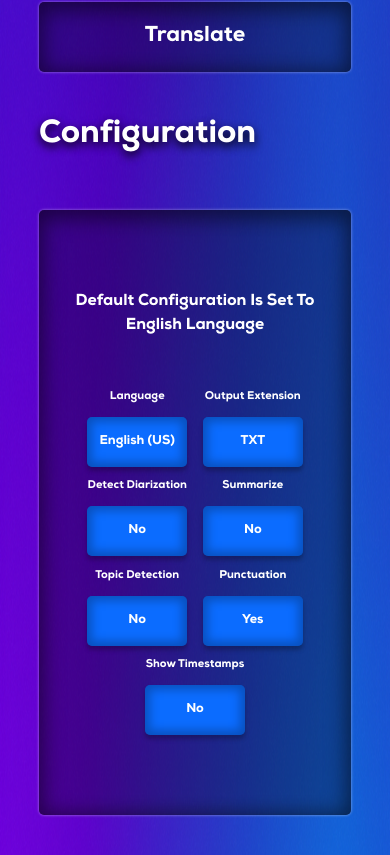
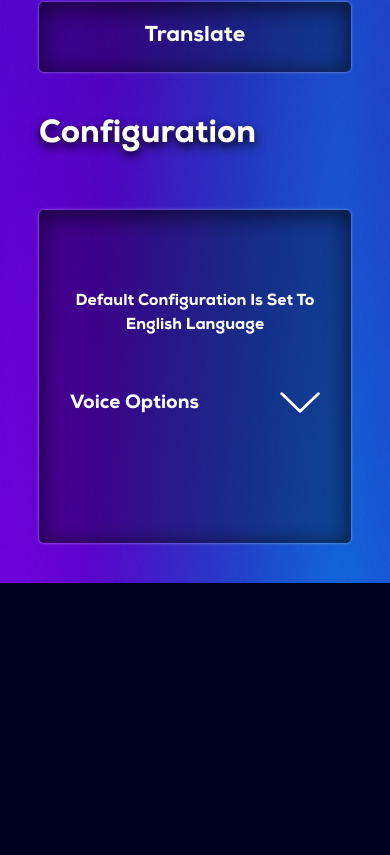
Before and after one commit to Intrgalactic/create-boss-test, a React (Vite) app: page /dashboard/services/speech-to-text in a window 390 px wide. Shown: the part 1340-2195 px from the top of the page. After the commit the page ends 1923 px from the top, so only its background shows below. Built offline with nearby package versions, Linux system fonts and the light colour scheme; no server answers.

Commit message:
added button appearance

```diff
--- a/src/index.css
+++ b/src/index.css
@@ -1721,7 +1721,8 @@ footer {
 }
 
 .text-to-speech-dashboard .dashboard__select-button,
-.speech-to-text-dashboard .dashboard__select-button {
+.speech-to-text-dashboard .dashboard__select-button,
+.subtitles-to-video-dashboard .dashboard__select-button {
   width: 150px;
   color: white;
   font-size: 0.8em;
@@ -1732,9 +1733,46 @@ footer {
 .subtitles-to-video-dashboard .dashboard__service-options-row .call-to-action-btn {
   width: 150px;
   border-radius: 5px;
-  box-shadow: 0px 4px 4px rgba(0, 0, 0, 0.25), 0px 0px 10px 5px rgba(0, 0, 0, 0.25) inset;
   height: 65px;
   font-size: 1em;
+  align-items: center;
+  appearance: none;
+  background-image: radial-gradient(100% 100% at 100% 0, #C900FF 0, #5500FF 100%);
+  border: 0;
+  box-shadow: rgba(45, 35, 66, .4) 0 2px 4px,rgba(45, 35, 66, .3) 0 7px 13px -3px,rgba(58, 65, 111, .5) 0 -3px 0 inset;
+  box-sizing: border-box;
+  color: #fff;
+  cursor: pointer;
+  display: inline-flex;
+  justify-content: center;
+  line-height: 1;
+  list-style: none;
+  overflow: hidden;
+  padding-left: 16px;
+  padding-right: 16px;
+  position: relative;
+  text-align: left;
+  text-decoration: none;
+  transition: box-shadow .15s,transform .15s;
+  user-select: none;
+  -webkit-user-select: none;
+  touch-action: manipulation;
+  white-space: nowrap;
+  will-change: box-shadow,transform;
+}
+.text-to-speech-dashboard .dashboard__service-options-row .call-to-action-btn,
+.speech-to-text-dashboard .dashboard__service-options-row .call-to-action-btn {
+  background-image: radial-gradient(100% 100% at 100% 0, #00A2FE 0, #5468ff 100%);
+}
+
+.text-to-speech-dashboard .dashboard__service-options-row .call-to-action-btn:hover,
+.speech-to-text-dashboard .dashboard__service-options-row .call-to-action-btn:hover {
+  box-shadow: rgba(45, 35, 66, .4) 0 4px 8px, rgba(45, 35, 66, .3) 0 7px 13px -3px, #003AFE 0 -3px 0 inset;
+  transform: translateY(-2px);
+}
+.subtitles-to-video-dashboard .dashboard__service-options-row .call-to-action-btn:hover {
+  box-shadow: rgba(45, 35, 66, .4) 0 4px 8px, rgba(45, 35, 66, .3) 0 7px 13px -3px, #4B0BBB 0 -3px 0 inset;
+  transform: translateY(-2px);
 }
 
 .visible-list {
@@ -1950,6 +1988,27 @@ footer {
 .speech-to-text-dashboard .dashboard__select-box-optgroup {
   background-color: #004FC5;
 }
+.downloading-loader-container {
+  padding:30px;
+  max-width: 60vw;
+  margin:auto;
+  background-color: rgba(80, 74, 255, 0.9);
+  box-shadow: rgba(0, 0, 0, 0.17) 0px -23px 25px 0px inset, rgba(0, 0, 0, 0.15) 0px -36px 30px 0px inset, rgba(0, 0, 0, 0.1) 0px -79px 40px 0px inset, rgba(0, 0, 0, 0.06) 0px 2px 1px, rgba(0, 0, 0, 0.09) 0px 4px 2px, rgba(0, 0, 0, 0.09) 0px 8px 4px, rgba(0, 0, 0, 0.09) 0px 16px 8px, rgba(0, 0, 0, 0.09) 0px 32px 16px;
+  border-radius: 15px;
+}
+.downloading-loader-container p {
+  width: 80%;
+  text-shadow: 0px 1px 5px rgba(0, 0, 0, 0.3);
+  padding-block:20px;
+  margin:auto;
+}
+.downloading-loader-container p:first-of-type {
+  font-family: NexaHeavy;
+}
+.downloading-loader-container p:last-of-type {
+  font-family: NexaRegular;
+}
+
 @keyframes lds-ellipsis1 {
   0% {
     transform: scale(0);
@@ -2581,11 +2640,12 @@ footer {
     height: 50px;
     font-size: 1em;
   }
-
-  .dashboard__service-options-row {
-    width: 100%;
-  }
-
+  .dashboard__service-options-row__container {
+    margin-bottom: 30px;
+  }
+  .dashboard__service-options-row__container-heading h1 {
+    font-size: 1.2em;
+  }
   .dashboard__service-input-container .section-heading {
     font-size: 1.5em;
     text-align: left;
@@ -2648,10 +2708,11 @@ footer {
     width: 100%;
   }
   .dashboard__service-options-row {
-    height: fit-content;
-    max-height: fit-content;
-    overflow: visible;
+
     justify-content: center;
+  }
+  .downloading-loader-container p {
+    width: 95%;
   }
 }
 
--- a/src/layouts/dashboards/dashboard-video-left-section.jsx
+++ b/src/layouts/dashboards/dashboard-video-left-section.jsx
@@ -2,12 +2,12 @@ import { ContentContainer } from "src/components/content-container";
 import { SectionHeading } from "src/components/section-heading";
 import { VideoPreviewContainer } from "src/components/video-preview-container";
 
-export default function DashboardVideoLeftSection({heading,videoFile,setVideoFile,sendToGetSubtitles}) {
+export default function DashboardVideoLeftSection({heading,videoFile,setVideoFile,sendToGetSubtitles,filePath,downloadFile,setFilePath}) {
     return (
         <div className='dashboard__left-section'>
              <SectionHeading heading={heading} />
              <ContentContainer containerClass="dashboard-video-left-section__container">
-                <VideoPreviewContainer videoFile={videoFile} setVideoFile={setVideoFile} sendToGetSubtitles={sendToGetSubtitles}/>
+                <VideoPreviewContainer videoFile={videoFile} setVideoFile={setVideoFile} sendToGetSubtitles={sendToGetSubtitles} filePath={filePath} downloadFile={downloadFile} setFilePath={setFilePath}/>
              </ContentContainer>
         </div>
     )
--- a/src/layouts/dashboards/service-options/dashboard-service-options-row.jsx
+++ b/src/layouts/dashboards/service-options/dashboard-service-options-row.jsx
@@ -1,32 +1,20 @@
-import { useEffect, useRef, useState } from "react";
+import {  useRef, useState } from "react";
 import { DashboardServiceOptionButton } from "src/components/dashboard/service-option/dashboard-service-option-button";
 import expandImage from 'src/assets/images/expand.png';
 import webpExpandImage from 'src/assets/images/expand.webp';
 import { Picture } from "src/components/picture";
-import useWindowSize from "src/hooks/useWindowSize";
 import { expandList } from "src/utils/utilities";
 
 export default function DashboardServiceOptionsRow({ actions, heading }) {
-    const windowSize = useWindowSize();
-    const [isMobile,setIsMobile] = useState(false);
     const [isToggled,setIsToggled] = useState(false);
     const rowRef = useRef();
     const headingRef = useRef();
-
-    useEffect(() => {
-        if (windowSize.width < 768) {
-            setIsMobile(true);
-        }
-        else {
-            setIsMobile(false);
-        }
-    },[windowSize.width,setIsMobile]);
     return (
         <div className="dashboard__service-options-row__container" onClick={() => {expandList(isToggled,setIsToggled,rowRef,"expanded",headingRef)}} >
-            {!isMobile ?
+
                 <div className="dashboard__service-options-row__container-heading" ref={headingRef}>
                     <h1>{heading}</h1>
-                    <Picture images={[webpExpandImage, expandImage]} alt="expand arrow" imgHeight="21px" imgWidth="40px" /></div> : null}
+                    <Picture images={[webpExpandImage, expandImage]} alt="expand arrow" imgHeight="21px" imgWidth="40px" /></div>
 
             <div className="dashboard__service-options-row" ref={rowRef} onClick={(e) => {e.stopPropagation()}}>
                 {actions.map((action, index) => (
--- /dev/null
+++ b/src/layouts/downloading-loader.jsx
@@ -0,0 +1,17 @@
+import { Picture } from "src/components/picture";
+import hourglassImage from 'src/assets/images/hourglass.png';
+import webpHourglassImage from 'src/assets/images/hourglass.webp';
+
+export default function DownloadingLoader({images,alt,imgWidth,imgHeight,heading}) {
+
+    return (
+        <div className="loader">
+            <div className="downloading-loader-container">
+                <Picture images={[webpHourglassImage,hourglassImage]} alt="hourglass" imgWidth="82px" imgHeight="103px"/>
+                <p>{heading}</p>
+                <p>The bigger size it is, processing time can get extended</p>
+                <div class="lds-ellipsis"><div></div><div></div><div></div><div></div></div>
+            </div>
+        </div>
+    )
+}
--- a/src/pages/speech-to-text-dashboard.jsx
+++ b/src/pages/speech-to-text-dashboard.jsx
@@ -116,7 +116,7 @@ export default function STTDashboard() {
                 const data = new FormData()
                 const objWithdata = {
                     file: file,
-                    code: languageCode,
+                    languageCode: languageCode,
                     audioEncoding: outputExtension,
                     punctuationOn: punctuation,
                     topicsOn: detectTopic,
@@ -134,7 +134,6 @@ export default function STTDashboard() {
             setLoadingState(true);
         }
     }
-    console.log(loadingState);
     function appendToFormData(objWithData, formData) {
         for (const [key, value] of Object.entries(objWithData)) {
             formData.append(`${key}`, value);
--- a/src/utils/dashboard-static-data.js
+++ b/src/utils/dashboard-static-data.js
@@ -495,4 +495,4 @@ export const subtitlesColorOptions = ["White","Black",'Yellow',"Red","Blue","Gre
 export const subBgColorOptions = ["White","Black","Yellow"];
 export const subBgOpacityOptions = ['1','0.8','0.5','0.2','0.1'];
 export const textStrokeOptions = ["1PX","2PX","3PX"];
-export const fontSizeOptions = ["48PX","36PX","32PX","24PX","16PX"];
+export const fontSizeOptions = ["48PX","36PX","32PX","24PX","16PX","12PX","8PX"];
--- a/src/utils/utilities.js
+++ b/src/utils/utilities.js
@@ -159,14 +159,15 @@ export async function sendData(fetchUrl, data, type, states, stateSetters) {
         body: data,
         signal
     }
-    type ? options.headers = { "Content-Type": type } : null;
+    type ? options.headers = { "Content-Type" : type } : null;
 
     try {
 
         setTimeout(() => {
             controller.abort();
-        }, 60000);
+        }, 480000);
 
+        console.log('sent');
         await fetch(`${fetchUrl}`, options).then(async (res) => {
             var rawFileResponse;
             if (res.status === 200) {
@@ -184,8 +185,8 @@ export async function sendData(fetchUrl, data, type, states, stateSetters) {
                 }
 
                 const fileToDownload = await rawFileResponse.blob();
+                console.log(fileToDownload);
                 setFileAndUnload(stateSetters, fileToDownload);
-                states.file ? fetch(`${fetchUrl}/delete/${states.file.name.substring(0, states.file.name.indexOf('.'))}.${outputExtension}`) : fetch(`${fetchUrl}/delete/output.${outputExtension}`)
 
             }
             else {
@@ -225,7 +226,7 @@ function setErrorAndUnload(stateSetters, errMsg) {
 
 function setFileAndUnload(stateSetters, fileToDownload) {
     stateSetters.setFilePath(fileToDownload);
-    stateSetters.setIsTranslated(true);
+    stateSetters.setIsTranslated ? stateSetters.setIsTranslated(true) : null;
     stateSetters.setLoadingState(false);
     stateSetters.setErrorAtDownload(false);
 }
```
Also changed, not shown: src/components/video-preview-container.jsx (+4 -4 lines), src/pages/subtitles-to-video-dashboard.jsx (+36 -24 lines), src/assets/images/hourglass.png (added), src/assets/images/hourglass.webp (added).
